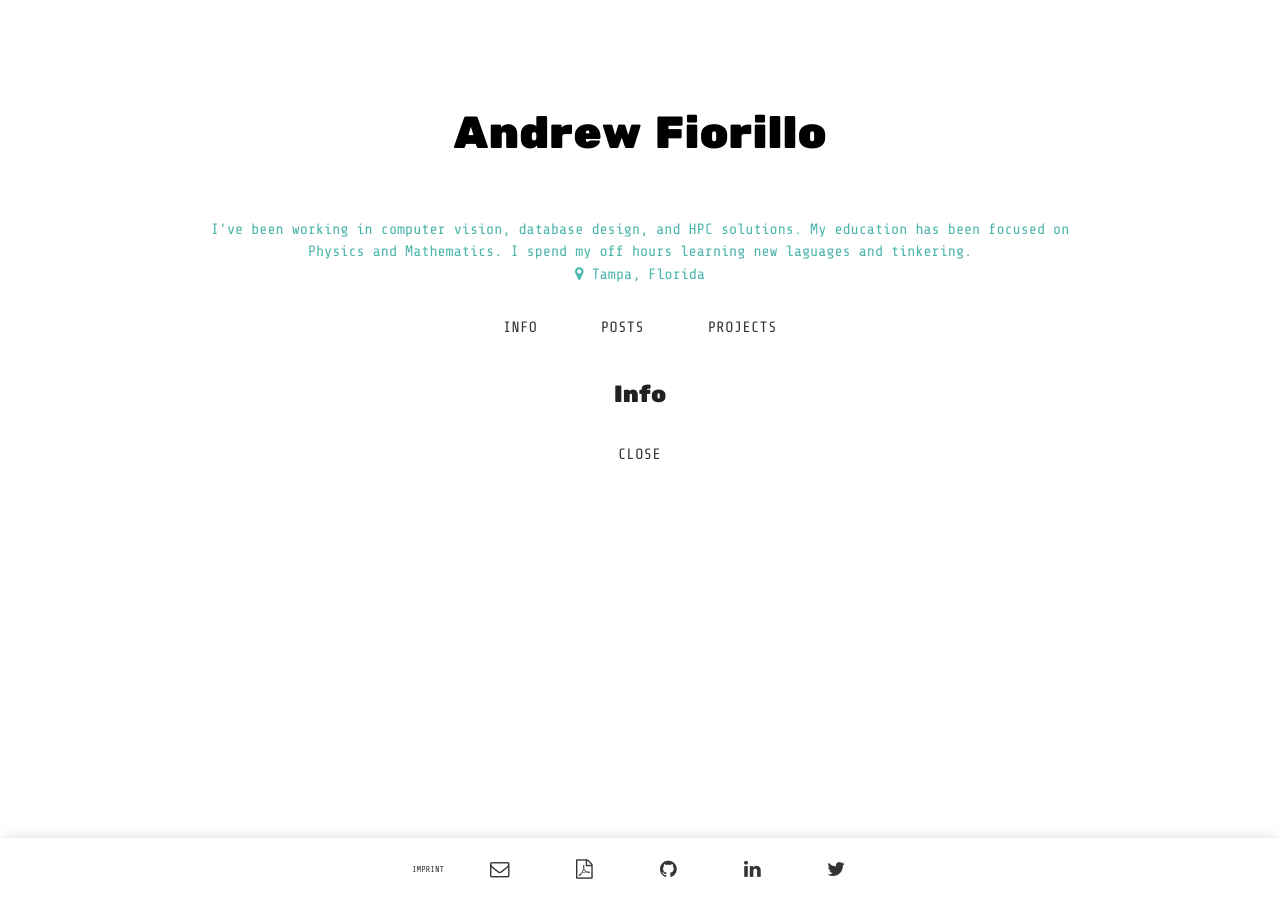
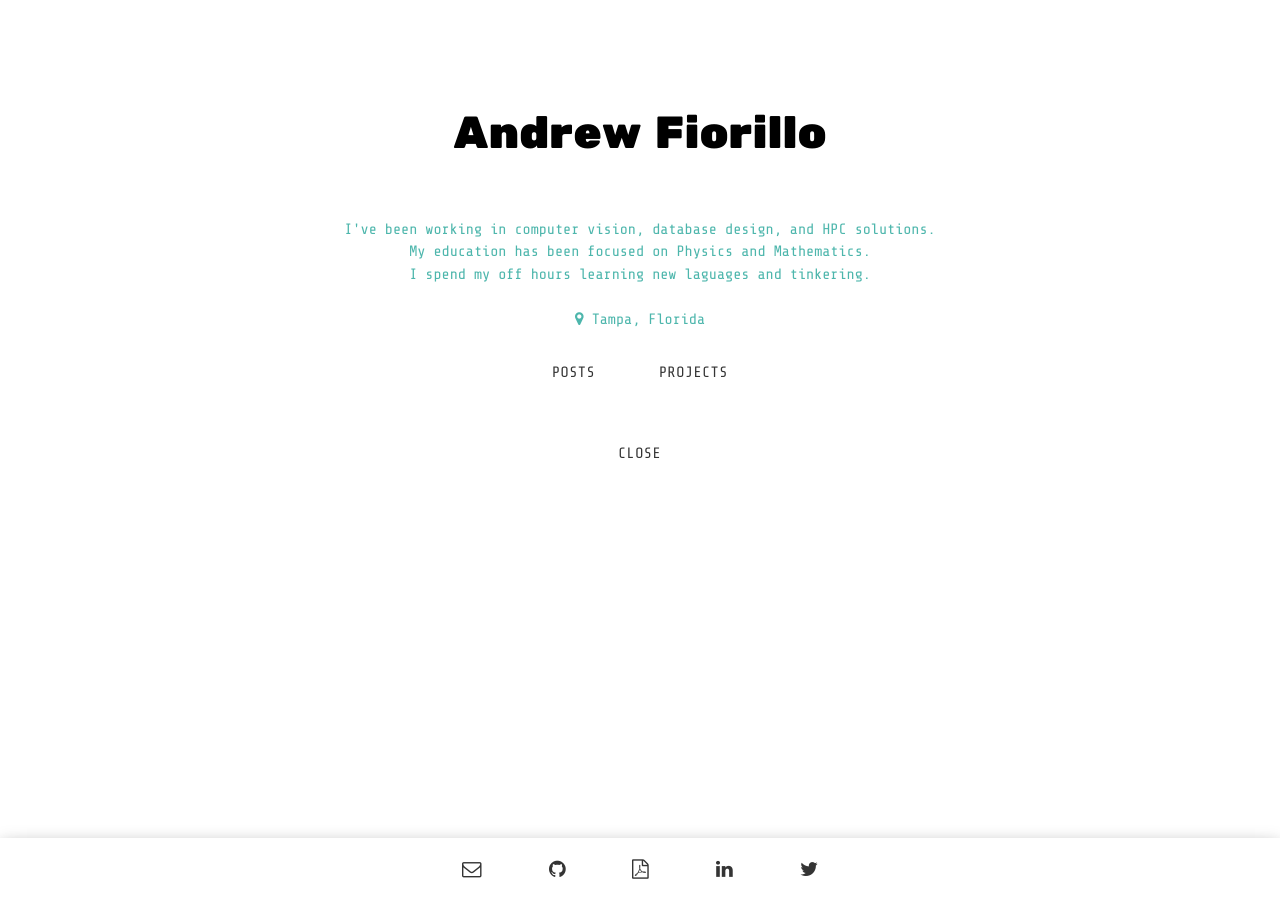
Before and after one commit to afiorillo/andrewmfiorillo.github.io, a Jekyll site: the page built from index.html, in a window 1280 px wide. Built offline with Jekyll 4.4.1, drawn with Linux system fonts in a browser that asks for light colours.

Commit message:
Updated Resume. Moved some buttons around. Removed About tab.

```diff
--- a/_config.yml
+++ b/_config.yml
@@ -1,14 +1,14 @@
 title: "Andrew Fiorillo"
 description: "I'm a software engineer with a passion for physics and mathematics."
-about: "I've been working in computer vision, database design, and HPC solutions.
-My education has been focused on Physics and Mathematics.
-I spend my off hours learning new laguages and tinkering."
-info-text: ""
+about: "I've been working in computer vision, database design, and HPC solutions.<br>
+My education has been focused on Physics and Mathematics.<br>
+I spend my off hours learning new laguages and tinkering.<br>"
+# info-text: ""
 location: "Tampa, Florida"
 email: andrewmfiorillo@gmail.com
 baseurl: ""
 url: "https://andrewmfiorillo.github.io/" # replace by your site's url
-resume_link: resume.pdf
+resume_link: FiorilloAndrew.pdf
 linkedin_username: andrewmfiorillo
 twitter_username: muthebeagle
 github_username:  andrewmfiorillo
@@ -21,7 +21,7 @@ isolang: en
 close_btn: "Close"
 home_btn: "Home"
 projects_btn: "Projects"
-about_btn: "Info"
+# about_btn: "Info"
 posts_btn: "Posts"
 imprint_btn: "Imprint"
 name_badge: "an article by"
--- a/_includes/footer.html
+++ b/_includes/footer.html
@@ -1,14 +1,16 @@
 <footer class="my-footer z-depth-2">
     <p>
+        {% if site.show_imprint %}
         <a class="waves-effect waves-teal btn-flat my-imprint-link" href="{{ "/imprint.html" | prepend: site.baseurl }}">{{ site.imprint_btn }}</a>
+        {% endif %}
         {% if site.email %}
         <a href="mailto:{{ site.email }}" class="waves-effect waves-teal btn-flat my-mail-link"><i class="fa fa-envelope-o"></i></a>
         {% endif %}
+        {% if site.github_username %}
+        <a href="https://github.com/{{ site.github_username }}" class="waves-effect waves-teal btn-flat my-github-link"><i class="fa fa-github"></i></a>
+        {% endif %}
         {% if site.resume_link %}
         <a href="{{ site.resume_link }}" class="waves-effect waves-teal btn-flat my-resume-link"><i class="fa fa-file-pdf-o"></i></a>
-        {% endif %}
-        {% if site.github_username %}
-        <a href="https://github.com/{{ site.github_username }}" class="waves-effect waves-teal btn-flat my-github-link"><i class="fa fa-github"></i></a>
         {% endif %}
         {% if site.linkedin_username %}
         <a href="https://linkedin.com/in/{{ site.github_username }}" class="waves-effect waves-teal btn-flat my-linkedin-link"><i class="fa fa-linkedin"></i></a>
--- a/index.html
+++ b/index.html
@@ -3,9 +3,15 @@ layout: default
 ---
 <script src="{{ "/styles/index.js" | prepend: site.baseurl }}"></script>
 <div>
-  {%if site.about_btn %}<a id="about-btn" class="waves-effect waves-teal btn-flat btn-large tab-btn" onclick="show_about();">{{ site.about_btn }}</a>{% endif %}
+  {% if site.about_btn %}
+  <a id="about-btn" class="waves-effect waves-teal btn-flat btn-large tab-btn" onclick="show_about();">{{ site.about_btn }}</a>
+  {% endif %}
+  {% if site.posts_btn %}
   <a id="posts-btn" class="waves-effect waves-teal btn-flat btn-large tab-btn" onclick="show_posts();">{{ site.posts_btn }}</a>
+  {% endif %}
+  {% if site.projects_btn %}
   <a id="projects-btn" class="waves-effect waves-teal btn-flat btn-large tab-btn" onclick="show_projects();">{{ site.projects_btn }}</a>
+  {% endif %}
 </div>
 
 <div id="about" class="my-tabs">
@@ -13,7 +19,6 @@ layout: default
   <h2 class="my-mini-heading">{{ site.about_btn }}</h2>
 
   {{ site.info-text }}
-
 
   <div>
     <a onclick="hide_lists();" class="waves-effect waves-teal btn-flat btn-large">{{ site.close_btn }}</a>
```
Also changed, not shown: 2 other files.
